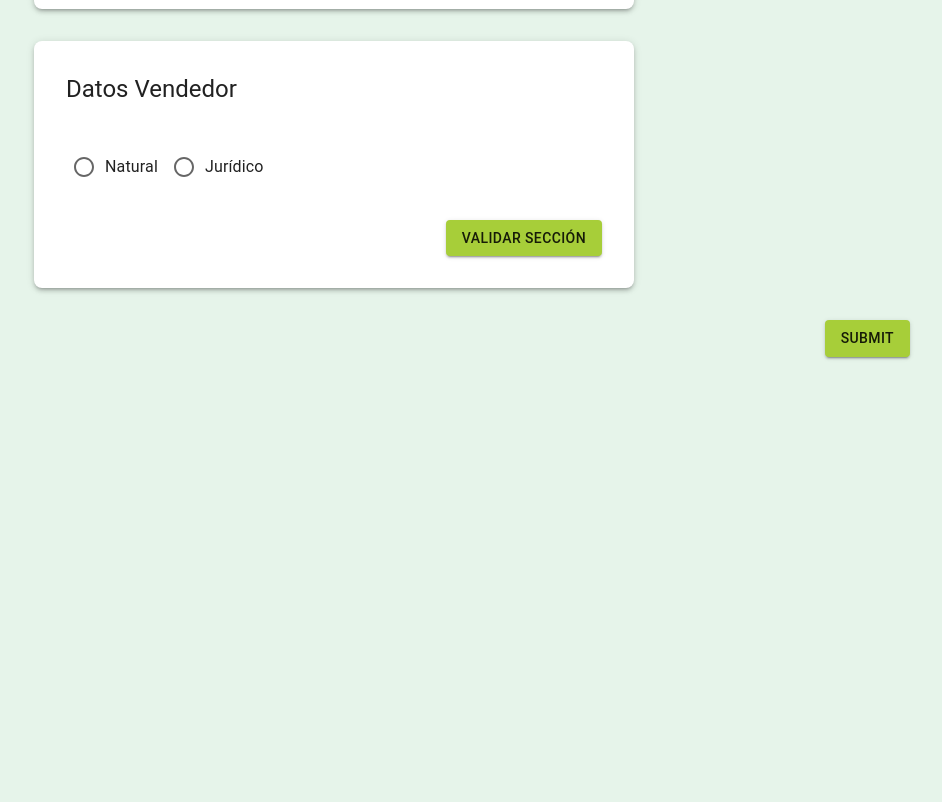
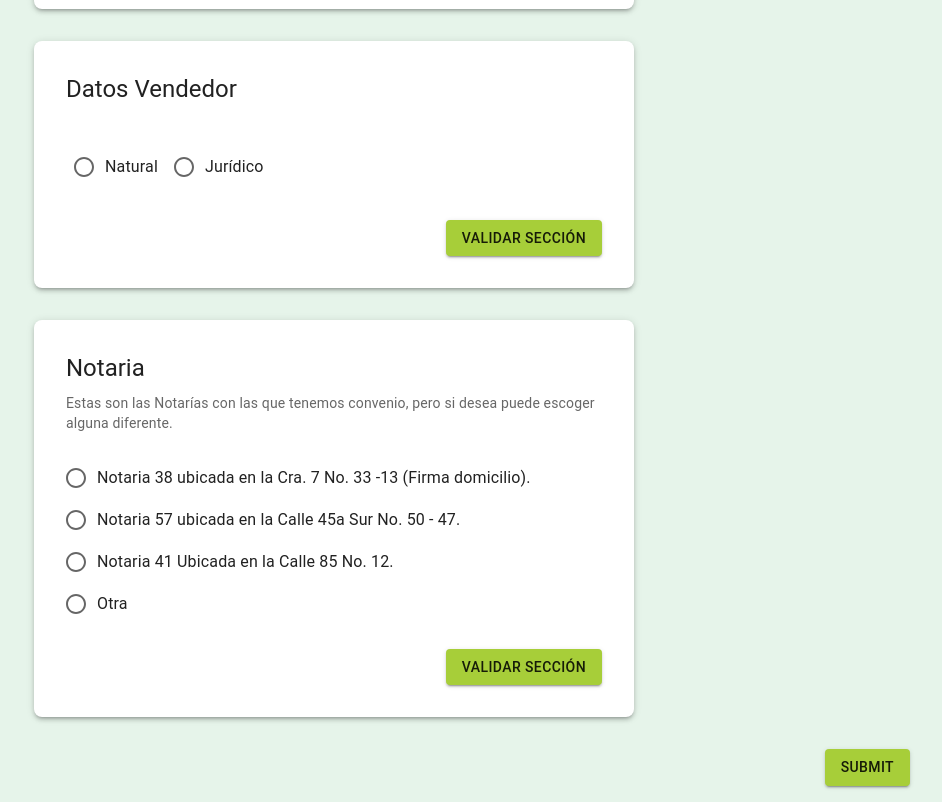
Before and after one commit to sergiocanalesm1/smr-estudio-titulos-forms, a React (Vite) app: page /cliente in a window 1280 px wide. Shown: the part 2330-3132 px from the top of the page, without its empty margins (306-1248 px from the left). Before the commit the page ends 2703 px from the top, so only its background shows below. Built offline with nearby package versions, Linux system fonts and the light colour scheme.

Commit message:
notaria added

```diff
--- a/src/pages/ClientForm/ClientForm.tsx
+++ b/src/pages/ClientForm/ClientForm.tsx
@@ -8,11 +8,13 @@ import { DatosCompradorForm, DatosNatural, DatosJuridico, DatosVendedorForm, Per
 import Inmuebles from './sections/Inmuebles';
 import Comprador from './sections/Comprador';
 import Vendedor from './sections/Vendedor';
+import Notaria from './sections/Notaria';
 
 type ClientFormState = {
   datosComprador: DatosCompradorForm & (DatosNatural | DatosJuridico);
   datosVendedor: DatosVendedorForm & (DatosNatural | DatosJuridico);
   inmuebles: InmueblesForm;
+  notaria: string;
 };
 
 const ClientForm: React.FC = () => {
@@ -25,6 +27,7 @@ const ClientForm: React.FC = () => {
     datosComprador: false,
     datosVendedor: false,
     inmuebles: false,
+    notaria: false,
   });
 
   const defaultValues = {
@@ -39,6 +42,7 @@ const ClientForm: React.FC = () => {
       ...(vendedorType === 'Juridico' ? datosJuridicoDefaults : {}),
     },
     documentosInmuebles: documentosInmueblesFormDefaults,
+    notaria: 'Notaria 38',
   };
 
   const methods = useForm<ClientFormState>({
@@ -78,6 +82,7 @@ const ClientForm: React.FC = () => {
         <Comprador personType={compradorType} validated={validatedSections.datosComprador} setValidated={(v) => setValidated('datosComprador', v)} />
         <Inmuebles validated={validatedSections.inmuebles} setValidated={(v) => setValidated('inmuebles', v)} />
         <Vendedor personType={vendedorType} setPersonType={setVendedorType} validated={validatedSections.datosVendedor} setValidated={(v) => setValidated('datosVendedor', v)} />
+        <Notaria validated={validatedSections.notaria} setValidated={(v) => setValidated('notaria', v)} />
         <Box sx={{ textAlign: 'right', mt: 2 }}>
           <Button onClick={handleSubmit(onSubmit)} type="submit" variant="contained" color="primary">
             Submit
--- /dev/null
+++ b/src/pages/ClientForm/sections/Notaria.tsx
@@ -0,0 +1,89 @@
+import React, { useState } from 'react';
+import { Box, TextField, RadioGroup, FormControlLabel, Radio } from '@mui/material';
+import FormSection from '../../../components/FormSection';
+import { useFormContext } from 'react-hook-form';
+
+interface NotariaProps {
+    validated: boolean;
+    setValidated: (value: boolean) => void;
+}
+
+const Notaria: React.FC<NotariaProps> = ({ validated, setValidated }) => {
+
+    // set value from react hook state
+    const { setValue } = useFormContext();
+
+    const [selectedNotaria, setSelectedNotaria] = useState<string>('');
+
+    const [nombreFuncionario, setNombreFuncionario] = useState<string>('');
+    const [correoElectronico, setCorreoElectronico] = useState<string>('');
+    const [telefono, setTelefono] = useState<string>('');
+
+    const handleRadioChange = (event: React.ChangeEvent<HTMLInputElement>) => {
+        setSelectedNotaria(event.target.value);
+    };
+
+    const handleSectionSubmit = async (e: React.FormEvent<HTMLFormElement>) => {
+        e.preventDefault();
+        console.log(`notaria section is valid!`);
+        setValidated(true);
+        let value = selectedNotaria;
+        if (selectedNotaria === 'Otra') {
+            value = `Otra Notaría: ${nombreFuncionario} - ${correoElectronico} - ${telefono}`;
+        }
+        setValue('notaria', value);
+    };
+
+    return (
+        <FormSection
+            title="Notaria"
+            description="Estas son las Notarías con las que tenemos convenio, pero si desea puede escoger alguna diferente."
+            submitBtnText="Validar sección"
+            loading={false}
+            onSubmit={handleSectionSubmit}
+            done={validated}
+            setDone={setValidated}
+        >
+
+            <RadioGroup value={selectedNotaria} onChange={handleRadioChange}>
+                <FormControlLabel value="Notaria 38" control={<Radio />} label="Notaria 38 ubicada en la Cra. 7 No. 33 -13 (Firma domicilio)." />
+                <FormControlLabel value="Notaria 57" control={<Radio />} label="Notaria 57 ubicada en la Calle 45a Sur No. 50 - 47." />
+                <FormControlLabel value="Notaria 41" control={<Radio />} label="Notaria 41 Ubicada en la Calle 85 No. 12." />
+                <FormControlLabel value="Otra" control={<Radio />} label="Otra" />
+            </RadioGroup>
+
+            {selectedNotaria === 'Otra' && (
+                <Box sx={{ mt: 2 }}>
+                    <TextField
+                        fullWidth
+                        label="Nombre funcionario notaría"
+                        variant="outlined"
+                        margin="normal"
+                        value={nombreFuncionario}
+                        onChange={(e) => setNombreFuncionario(e.target.value)}
+                    />
+                    <TextField
+                        fullWidth
+                        label="Correo electrónico"
+                        variant="outlined"
+                        margin="normal"
+                        type="email"
+                        value={correoElectronico}
+                        onChange={(e) => setCorreoElectronico(e.target.value)}
+                    />
+                    <TextField
+                        fullWidth
+                        label="Teléfono"
+                        variant="outlined"
+                        margin="normal"
+                        type="tel"
+                        value={telefono}
+                        onChange={(e) => setTelefono(e.target.value)}
+                    />
+                </Box>
+            )}
+        </FormSection>
+    );
+};
+
+export default Notaria;
```
Also changed, not shown: src/pages/ClientForm/sections/Datos/fields/Natural.tsx (added, +19 -0 lines).
